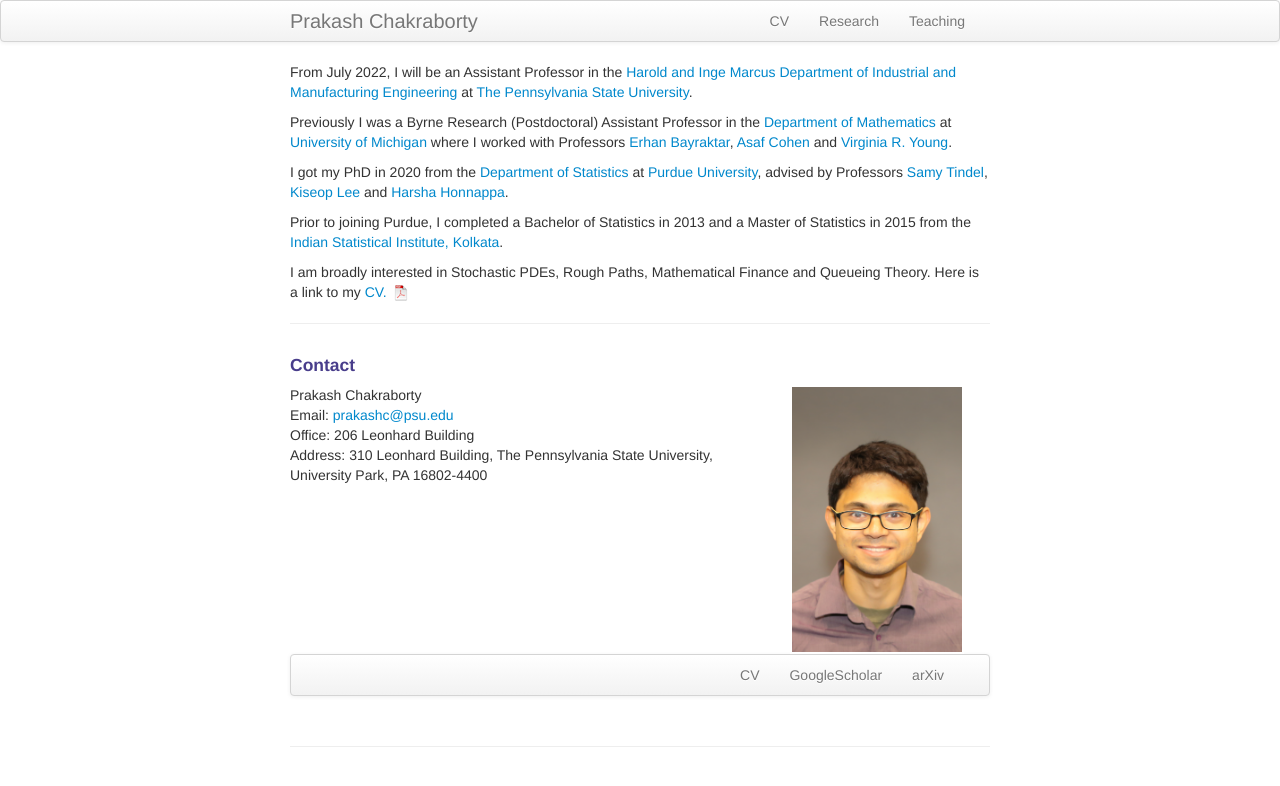
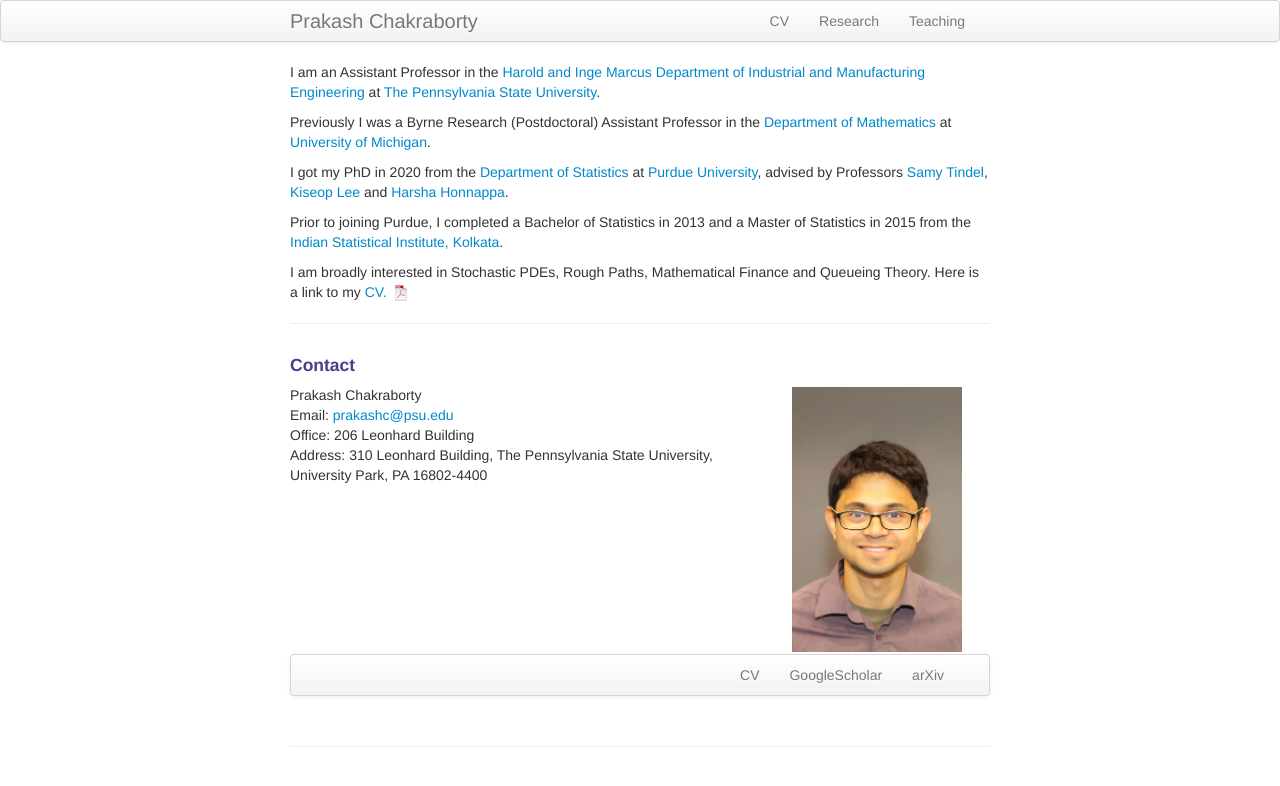
Before and after one commit to prakashchakraborty/prakashchakraborty.github.io, a Jekyll site: the page built from index.md, in a window 1280 px wide. Shown: the top 786 px of the page. Built offline with Jekyll 4.4.1, drawn with Linux system fonts in a browser that asks for light colours.

Commit message:
Update index.md

```diff
--- a/index.md
+++ b/index.md
@@ -5,9 +5,9 @@ description: Prakash Chakraborty is an Assistant Professor at Penn State.
 keywords: Prakash Chakraborty Purdue, Prakash, Chakraborty, Pennsylvania State University, mathematical finance, applied probability, probability, stochastic processes, rough path theory, operations research, Samy Tindel, Harsha Honnappa, Asaf Cohen, Kiseop Lee
 ---
 
-From July 2022, I will be an Assistant Professor in the <a href="https://www.ime.psu.edu/">Harold and Inge Marcus Department of Industrial and Manufacturing Engineering</a> at <a href="https://www.psu.edu/">The Pennsylvania State University</a>.
+I am an Assistant Professor in the <a href="https://www.ime.psu.edu/">Harold and Inge Marcus Department of Industrial and Manufacturing Engineering</a> at <a href="https://www.psu.edu/">The Pennsylvania State University</a>.
 
-Previously I was a Byrne Research (Postdoctoral) Assistant Professor in the <a href="https://lsa.umich.edu/math">Department of Mathematics</a> at <a href="https://umich.edu">University of Michigan</a> where I worked with Professors <a href="https://sites.lsa.umich.edu/erhan/">Erhan Bayraktar</a>, <a href="https://sites.google.com/site/asafcohentau/">Asaf Cohen</a> and <a href="https://lsa.umich.edu/math/people/faculty/vryoung.html">Virginia R. Young</a>.
+Previously I was a Byrne Research (Postdoctoral) Assistant Professor in the <a href="https://lsa.umich.edu/math">Department of Mathematics</a> at <a href="https://umich.edu">University of Michigan</a>. <!--where I worked with Professors <a href="https://sites.lsa.umich.edu/erhan/">Erhan Bayraktar</a>, <a href="https://sites.google.com/site/asafcohentau/">Asaf Cohen</a> and <a href="https://lsa.umich.edu/math/people/faculty/vryoung.html">Virginia R. Young</a>. -->
 
 I got my PhD in 2020 from the <a href="https://www.stat.purdue.edu/">Department of Statistics</a> at <a href="https://www.purdue.edu/">Purdue University</a>, advised by Professors <a href="https://www.math.purdue.edu/~stindel/">Samy Tindel</a>, <a href="https://www.stat.purdue.edu/~kiseop/">Kiseop Lee</a> and <a href="https://engineering.purdue.edu/SSL/about">Harsha Honnappa</a>.
 
```
